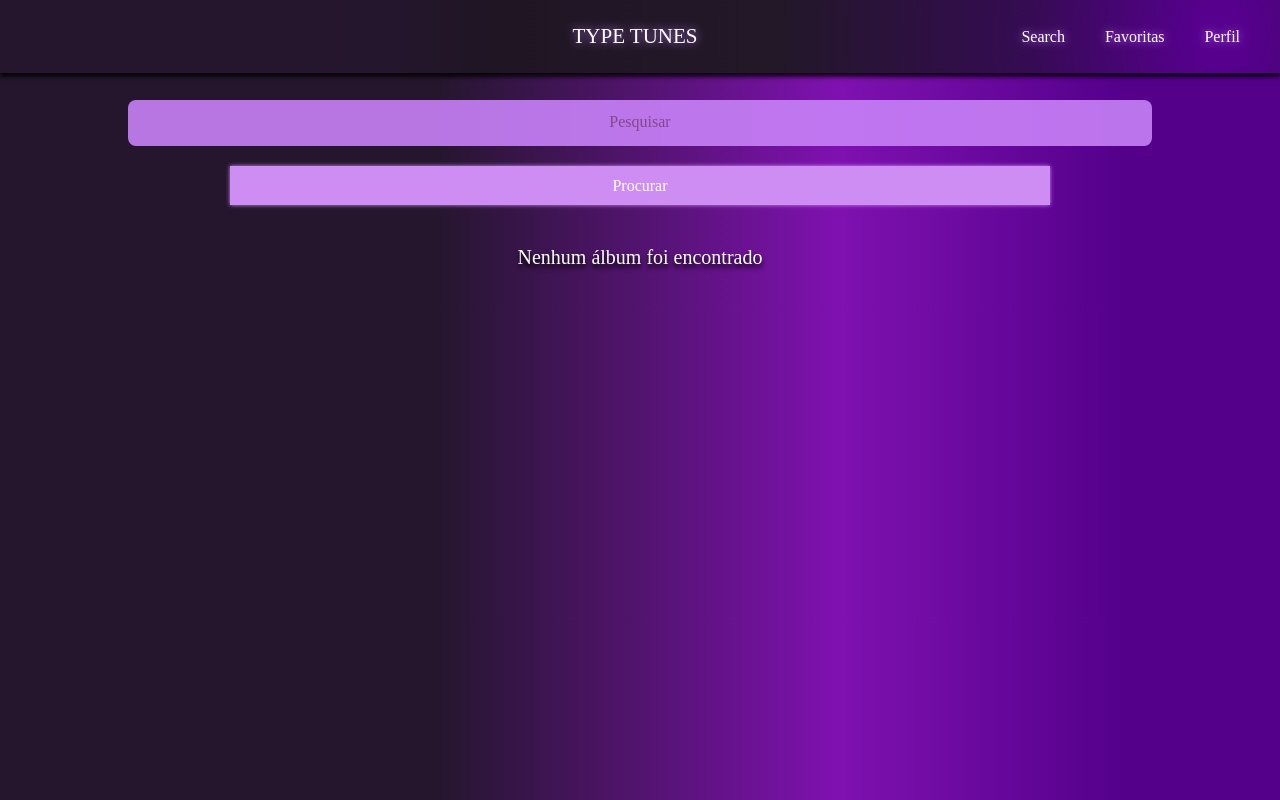
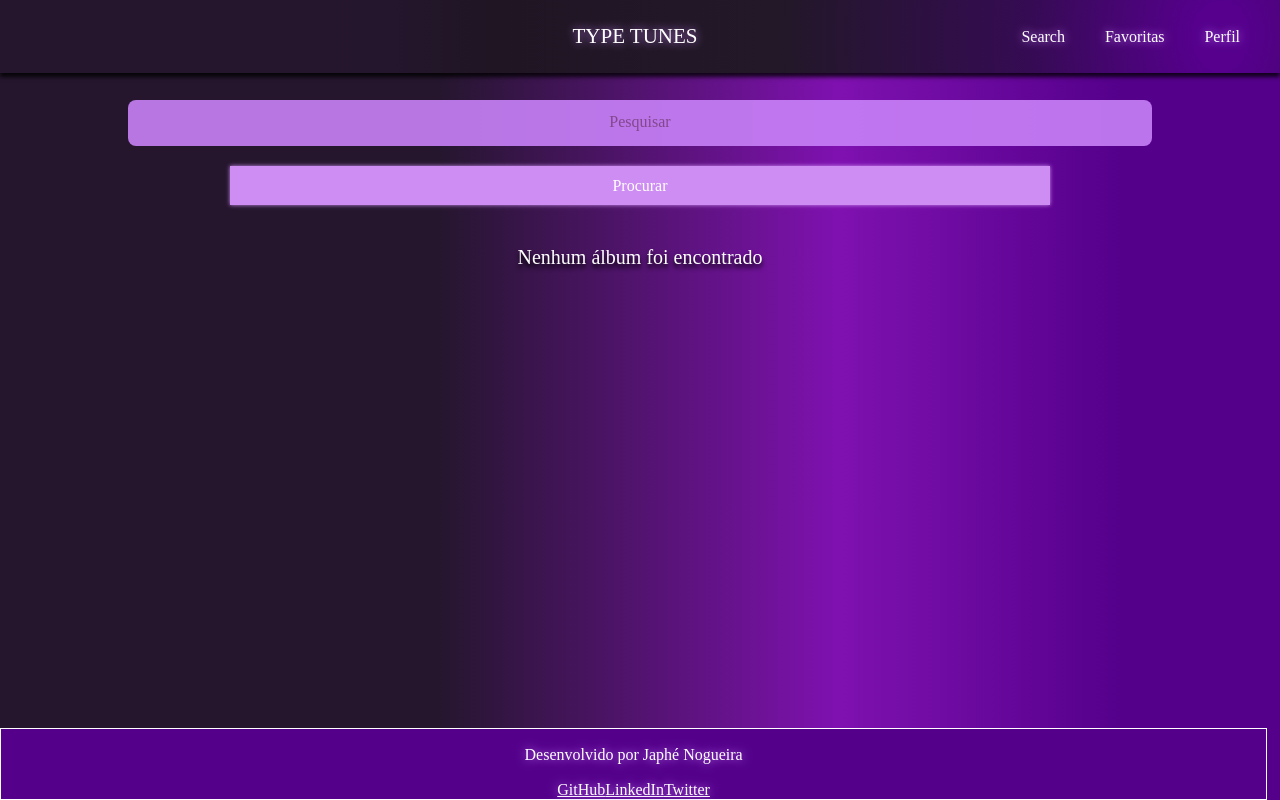
Before and after one commit to cafe51/Type-Tunes, a React (Create React App) app: page /search in a window 1280 px wide. Built offline with nearby package versions, Linux system fonts and the light colour scheme.

Commit message:
criado footer e posicionado sempre ao fim da tela

```diff
--- /dev/null
+++ b/src/components/Footer.tsx
@@ -0,0 +1,40 @@
+import React from 'react';
+import styled from 'styled-components';
+
+const FooterWrap = styled.footer`
+  display: flex;
+  flex-direction: column;
+  color: white;
+  text-align: center;
+  border: 1px solid white;
+  width: 99%;
+
+  background-color: #54008B;
+`;
+
+class Footer extends React.Component {
+  render() {
+    return (
+      <FooterWrap>
+        <div>
+          <p className="mb-4">
+            Desenvolvido por Japhé Nogueira
+          </p>
+        </div>
+        <div>
+          <a href="https://github.com/" target="_blank" rel="noopener noreferrer">
+            GitHub
+          </a>
+          <a href="https://www.linkedin.com/" target="_blank" rel="noopener noreferrer">
+            LinkedIn
+          </a>
+          <a href="https://twitter.com/" target="_blank" rel="noopener noreferrer">
+            Twitter
+          </a>
+        </div>
+      </FooterWrap>
+    );
+  }
+}
+
+export default Footer;
--- a/src/index.tsx
+++ b/src/index.tsx
@@ -4,6 +4,18 @@ import ReactDOM from 'react-dom/client';
 import App from './App';
 import reportWebVitals from './reportWebVitals';
 import { GlobalStyle } from './styles/GlobalStyle';
+import Footer from './components/Footer';
+import styled from 'styled-components';
+
+const AppWrapper = styled.div`
+  display: flex;
+  flex-direction: column;
+  min-height: 100vh;
+`;
+
+const ContentWrapper = styled.div`
+  flex: 1 0 auto;
+`;
 
 
 const root = ReactDOM.createRoot(
@@ -13,7 +25,13 @@ root.render(
   <React.StrictMode>
     <BrowserRouter>
       <GlobalStyle />
-      <App />
+      <AppWrapper>
+        <ContentWrapper>
+          <App />
+        </ContentWrapper>
+        <Footer />
+      </AppWrapper>
+
     </BrowserRouter>
   </React.StrictMode>
 );
--- a/src/pages/AlbumList/AlbumCardsList.tsx
+++ b/src/pages/AlbumList/AlbumCardsList.tsx
@@ -11,7 +11,9 @@ export default class AlbumCardsList extends React.Component<AlbumCardsListProps>
     const { displayedResult, notice }  = this.props;
     return (
       <AlbumCardsListWrapper>
-        <h2>{ notice }</h2>
+        <div>
+          <h2>{ notice }</h2>
+        </div>
         { displayedResult.length > 0
           ? (
             <SearchResultsWrapper>
--- a/src/pages/AlbumList/Search.tsx
+++ b/src/pages/AlbumList/Search.tsx
@@ -70,9 +70,9 @@ class Search extends React.Component {
     const { artistNameInput, isFormDisabled, searchedArtist, displayedResult, isLoading } = this.state;
 
     return (
-      <div data-testid="page-search">
+      <div>
         <Header />
-        <SearchWrapper>
+        <SearchWrapper data-testid="page-search">
           { isLoading
             ? <Loading />
             : <SearchSection
--- a/src/styles/AlbumStyles.ts
+++ b/src/styles/AlbumStyles.ts
@@ -20,6 +20,7 @@ export const AlbumWrapper = styled.div`
 export const AlbumCardsListWrapper = styled.div`
   ${flexCenterColumn}
   width: 100%;
+  height: 100%;
 
   h2 {
     margin-top: 40px;
--- a/src/styles/GlobalStyle.ts
+++ b/src/styles/GlobalStyle.ts
@@ -23,12 +23,13 @@ export const GlobalStyle = createGlobalStyle`
     padding: 0;
     color: white;
     text-shadow: 0px 0px 10px #C881F8;
-    background-color: green;
     background: linear-gradient(90deg,
       #25162E 34.29%,
       #7F11B0 65.42%,
       #54008B 87.83%
       );
+    /* flex: 1; */
+
   }
 
   @keyframes rotation {
--- a/src/styles/ProfileStyles.ts
+++ b/src/styles/ProfileStyles.ts
@@ -8,6 +8,7 @@ export const ProfileWrapper = styled.div`
   align-items: center;
   padding: 100px 0;
   width: 100%;
+  /* flex: 1; */
 `;
 
 export const PicturePortrait = styled.img`
```
Also changed, not shown: src/pages/Profile/ProfileEdit.tsx (+0 -8 lines).
